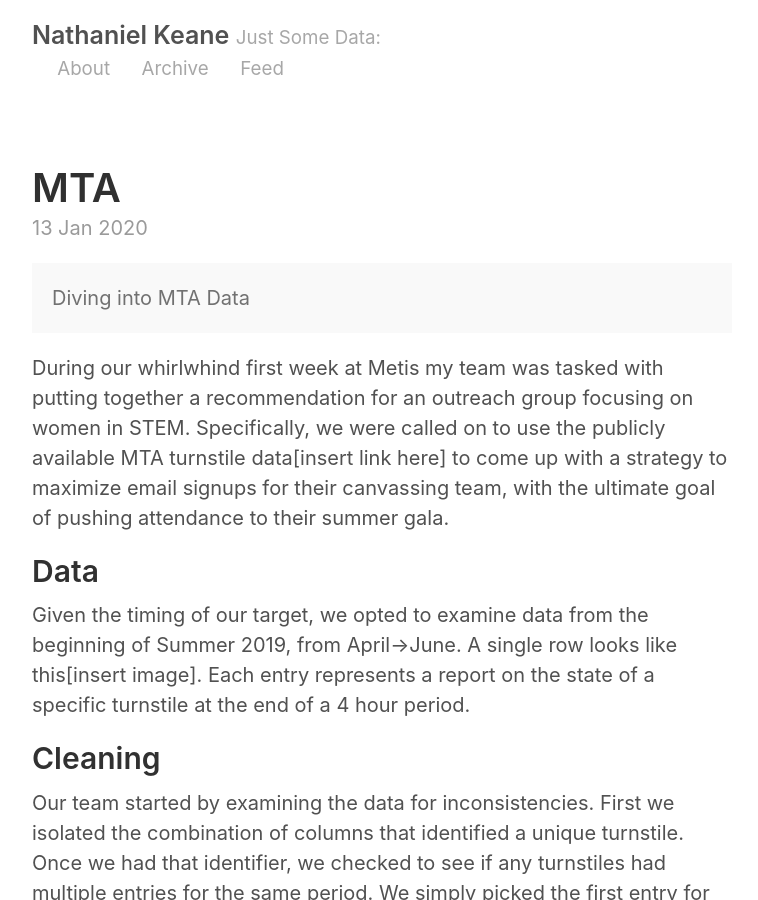
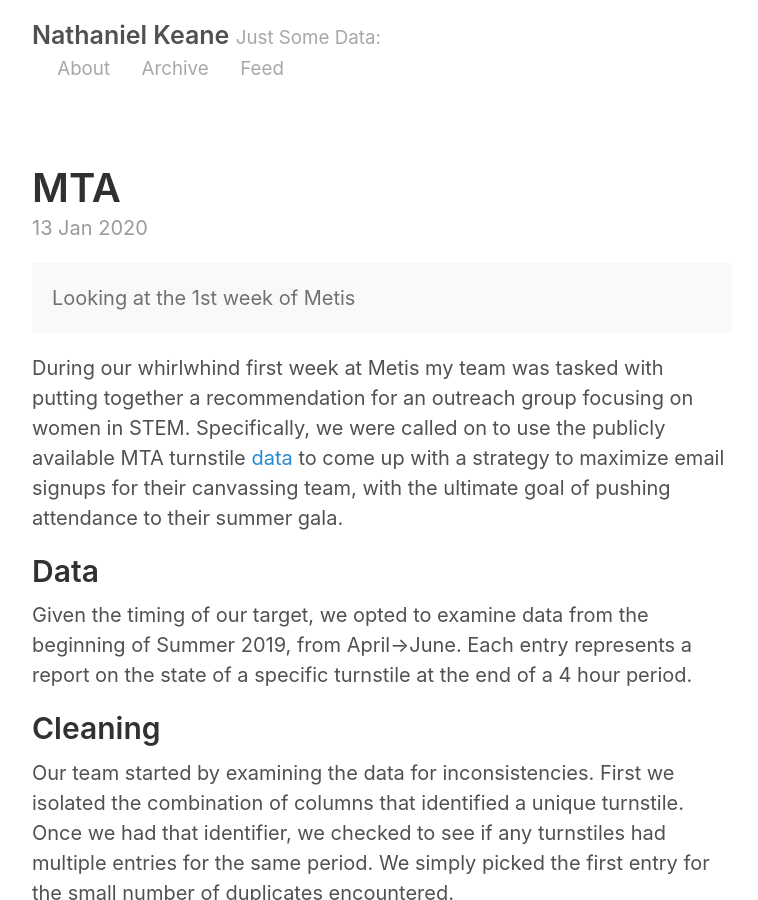
Before and after one commit to nathanielkeane/nathanielkeane.github.io, a Jekyll site: the page built from _posts/2020-01-13-mta-turnstile.md, in a window 1280 px wide and 900 px high. Shown: the whole window, without its empty margins (258-1016 px from the left). Built offline with Jekyll 4.4.1, drawn with Linux system fonts in a browser that asks for light colours.

Commit message:
corrected md file version

```diff
--- a/_posts/2020-01-13-mta-turnstile.md
+++ b/_posts/2020-01-13-mta-turnstile.md
@@ -5,14 +5,14 @@ title: MTA
 
 
 <div class="message">
-  Diving into MTA Data
+  Looking at the 1st week of Metis
 </div>
 
-During our whirlwhind first week at Metis my team was tasked with putting together a recommendation for an outreach group focusing on women in STEM. Specifically, we were called on to use the publicly available MTA turnstile data[insert link here] to come up with a strategy to maximize email signups for their canvassing team, with the ultimate goal of pushing attendance to their summer gala.
+During our whirlwhind first week at Metis my team was tasked with putting together a recommendation for an outreach group focusing on women in STEM. Specifically, we were called on to use the publicly available MTA turnstile <a href="http://web.mta.info/developers/turnstile.html">data</a> to come up with a strategy to maximize email signups for their canvassing team, with the ultimate goal of pushing attendance to their summer gala.
 
 ## Data
 
-Given the timing of our target, we opted to examine data from the beginning of Summer 2019, from April->June. A single row looks like this[insert image]. Each entry represents a report on the state of a specific turnstile at the end of a 4 hour period.
+Given the timing of our target, we opted to examine data from the beginning of Summer 2019, from April->June. Each entry represents a report on the state of a specific turnstile at the end of a 4 hour period.
 
 ## Cleaning
 
```
